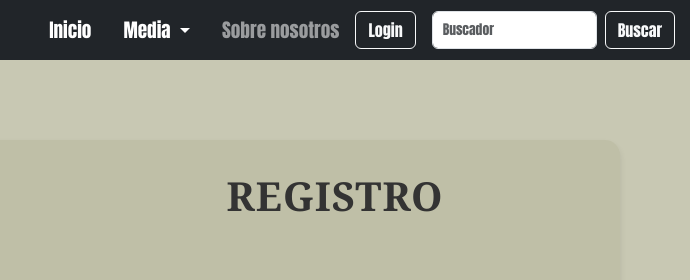
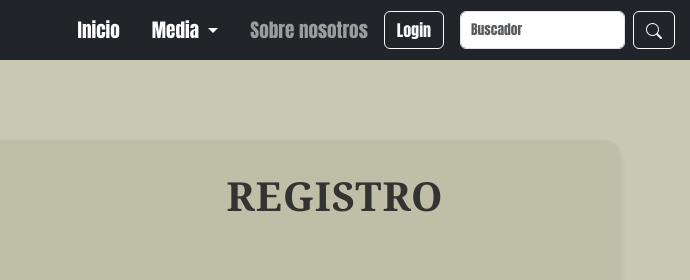
Before and after one commit to jcamgon/DIWEB.Proyecto, a plain HTML site: page form-registro.html in a window 1280 px wide. Shown: the top 280 px of the page, 590-1280 px from the left. Drawn offline with nearby package versions, Linux system fonts and the light colour scheme.

Commit message:
icono de buscar

```diff
--- a/form-registro.html
+++ b/form-registro.html
@@ -53,7 +53,7 @@
                   aria-label="Search"
                 />
                 <button type="button" class="btn btn-outline-light">
-                  Buscar
+                  <i class="bi bi-search"></i>
                 </button>
               </form>
             </li>
```
Also changed, not shown: index.html (+1 -1 lines), lista-peliculas.html (+1 -1 lines), seriebb.html (+1 -1 lines).
